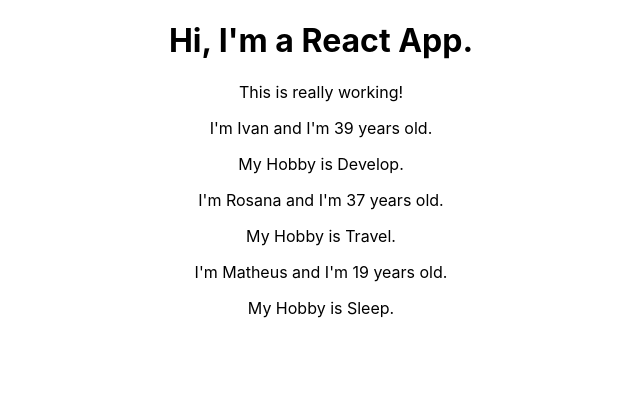
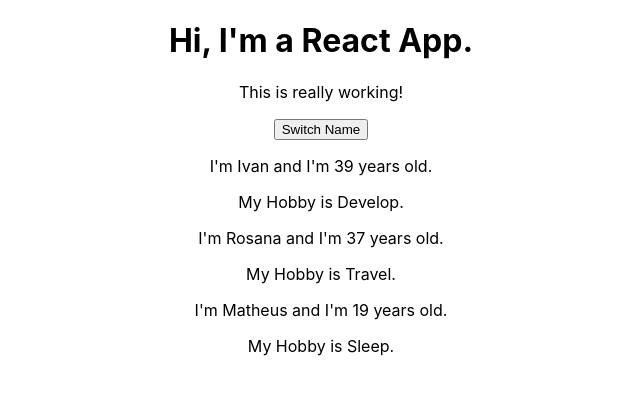
Before and after one commit to tabarino/react-complete-guide, a React (Create React App) app: page / in a window 1280 px wide. Shown: the top 394 px of the page, without its empty margins (319-959 px from the left). Built offline with nearby package versions, Linux system fonts and the light colour scheme.

Commit message:
Handling State and Events with Methods

```diff
--- a/src/App.js
+++ b/src/App.js
@@ -3,14 +3,24 @@
 import Person from './Person/Person';
 
 class App extends Component {
+  state = {
+    persons: [
+      { name: 'Ivan', age: 39 },
+      { name: 'Rosana', age: 37 },
+      { name: 'Matheus', age: 19 }
+    ],
+    otherProperty: 'Some Other Value'
+  }
+
   render() {
     return (
       <div className="App">
         <h1>Hi, I'm a React App.</h1>
         <p>This is really working!</p>
-        <Person name="Ivan" age="39">My Hobby is Develop.</Person>
-        <Person name="Rosana" age="37">My Hobby is Travel.</Person>
-        <Person name="Matheus" age="19">My Hobby is Sleep.</Person>
+        <button onClick={this.switchNameHandler}>Switch Name</button>
+        <Person name={this.state.persons[0].name} age={this.state.persons[0].age}>My Hobby is Develop.</Person>
+        <Person name={this.state.persons[1].name} age={this.state.persons[1].age}>My Hobby is Travel.</Person>
+        <Person name={this.state.persons[2].name} age={this.state.persons[2].age}>My Hobby is Sleep.</Person>
       </div>
     );
 
@@ -22,6 +32,18 @@
     //   React.createElement('h1', null, 'Hi, I\'m a React App.')
     // );
   }
+
+  switchNameHandler = () => {
+    // Do not mutate state directly. Use setState()
+    // this.state.persons[0].name = 'Ivan Tabarino';
+    this.setState({
+      persons: [
+        { name: 'Ivan Tabarino', age: 39 },
+        { name: 'Rosana', age: 38 },
+        { name: 'Matheus', age: 19 }
+      ]
+    });
+  }
 }
 
 export default App;
```
